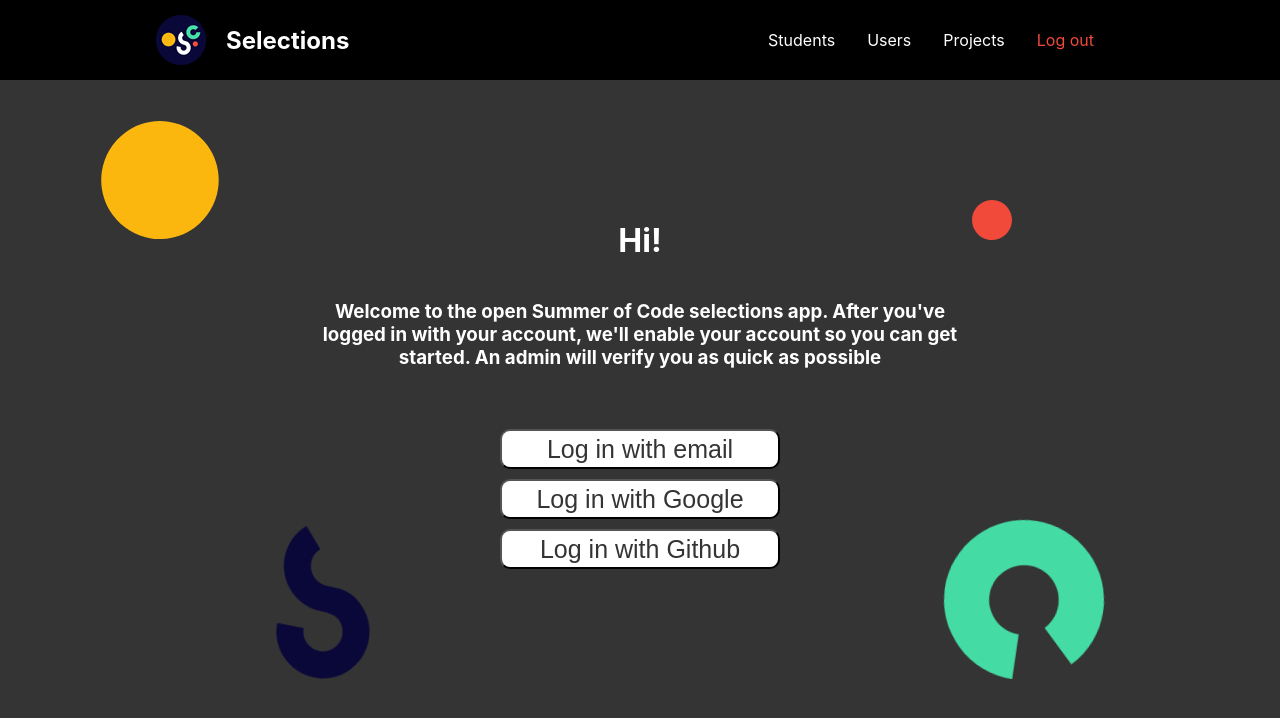
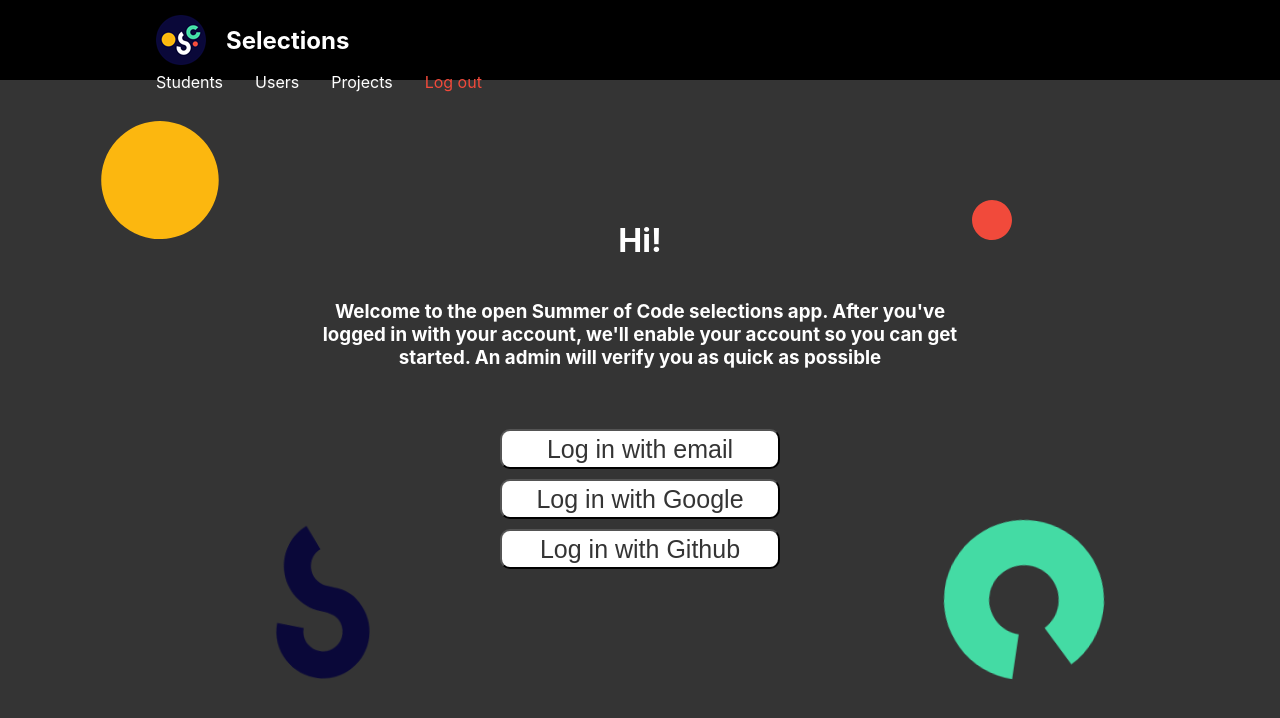
Before and after one commit to SELab-2/OSOC-3, a React (Create React App) app in the folder frontend/: page / in a window 1280 px wide. Shown: the top 718 px of the page. Built offline with nearby package versions, Linux system fonts and the light colour scheme.

Commit message:
test colors

```diff
--- a/frontend/src/components/navbar/NavBarElementss.tsx
+++ b/frontend/src/components/navbar/NavBarElementss.tsx
@@ -7,7 +7,9 @@ import "../../css-files/App.css"
 export const Nav = styled.nav`
     background: #000;
     height: 80px;
-    display: flex;
+    width: 100%;
+    display: flow;
+    position: relative;
     justify-content: space-between;
     padding: 0.5rem calc((100vw - 1000px) / 2);
     z-index: 10;
--- a/frontend/src/css-files/App.css
+++ b/frontend/src/css-files/App.css
@@ -80,6 +80,7 @@ body {
     animation: rotation 20s infinite linear;
 }
 
+
 @keyframes quick-jump {
     0% {
         transform: translateX(0px) translateY(0px);
@@ -88,7 +89,7 @@ body {
         transform: translateX(0px) translateY(0px);
     }
     98% {
-        transform: translateX(60px) translateY(60px);
+        transform: translateX(90px) translateY(90px);
     }
     100% {
         transform: translateX(0px) translateY(0px);
```
